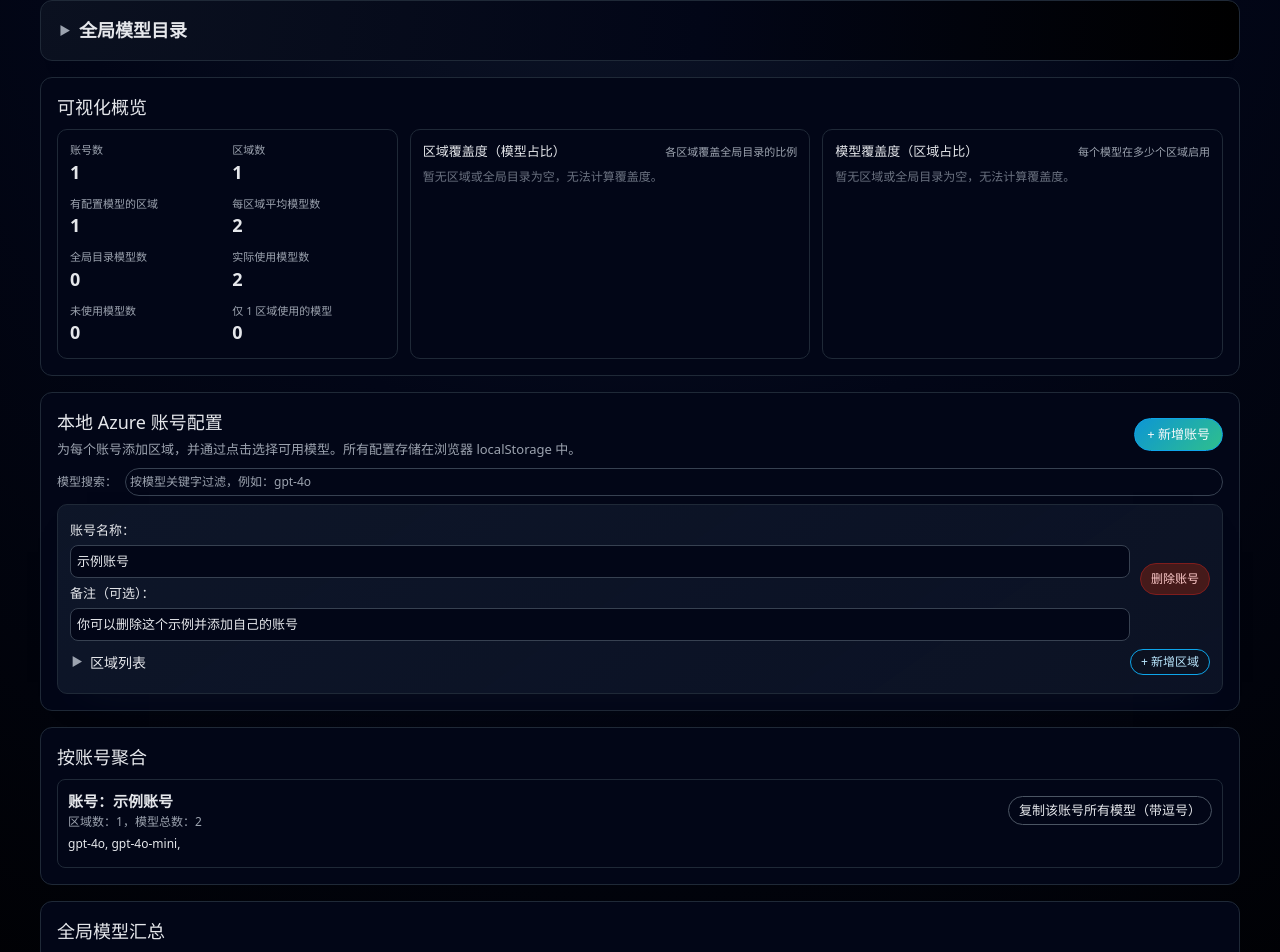
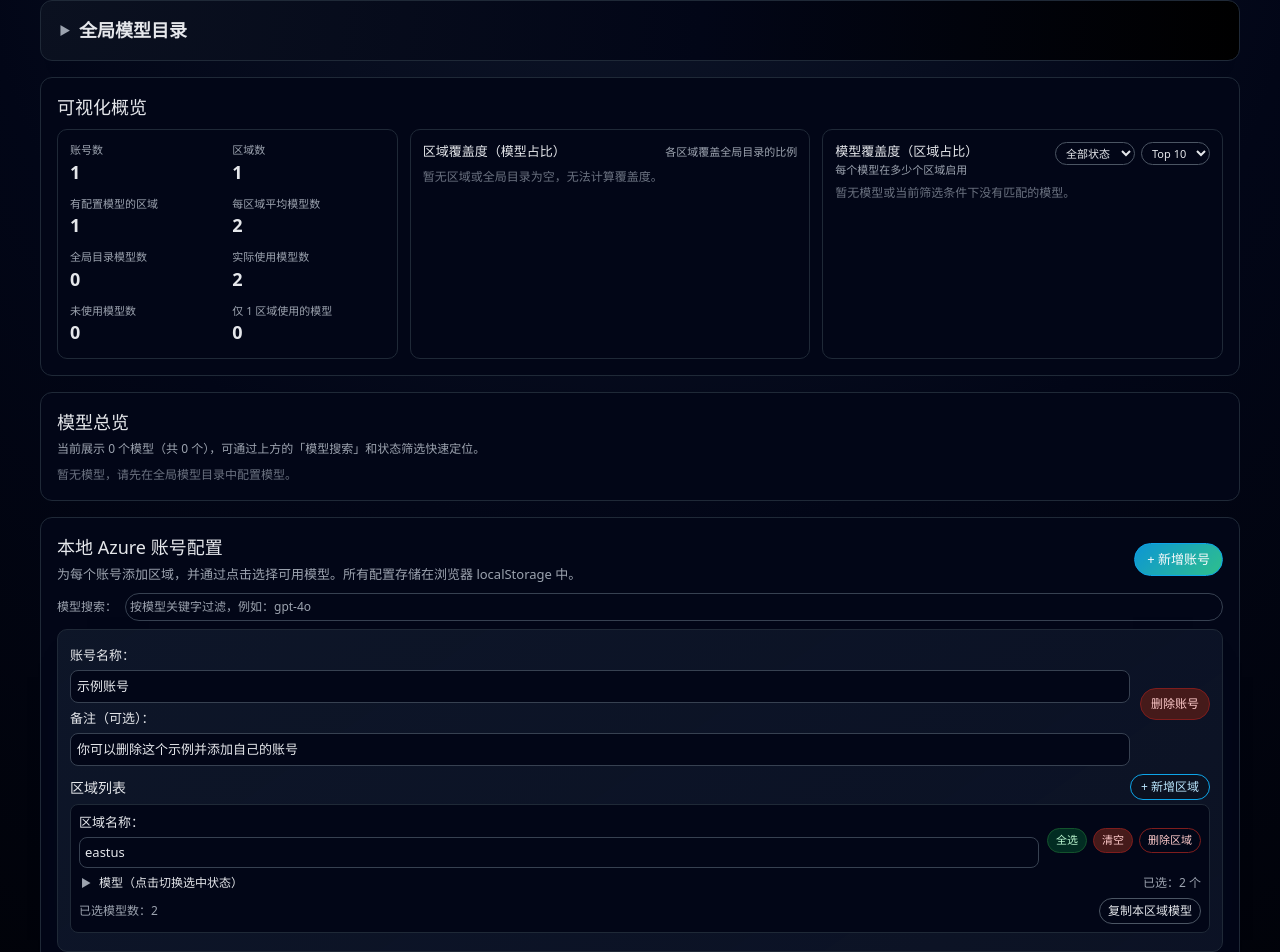
Before and after one commit to Zeta-ZhaoLi/ai-foundry-manager, a React (Vite) app: page / in a window 1280 px wide. Shown: the part 128-1080 px from the top of the page. Built offline with nearby package versions, Linux system fonts and the light colour scheme.

Commit message:
feat(ui): add model status overview and per-region collapsible pickers

```diff
--- a/src/components/AzureModelsDashboard.tsx
+++ b/src/components/AzureModelsDashboard.tsx
@@ -33,11 +33,17 @@
   const [lastCopiedLabel, setLastCopiedLabel] = useState<string | null>(null);
   const [modelFilter, setModelFilter] = useState<string>('');
   const [collapsedMaster, setCollapsedMaster] = useState<boolean>(true);
-  const [collapsedAccountRegions, setCollapsedAccountRegions] = useState<
+  const [collapsedRegionModels, setCollapsedRegionModels] = useState<
     Record<string, boolean>
   >({});
   const [collapsedSeries, setCollapsedSeries] = useState<Record<string, boolean>>(
     {},
+  );
+  const [statusFilter, setStatusFilter] = useState<
+    'all' | 'unused' | 'single' | 'multi'
+  >('all');
+  const [coverageViewMode, setCoverageViewMode] = useState<'top10' | 'all'>(
+    'top10',
   );
 
   const [masterText, setMasterText] = useState<string>(() => {
@@ -152,6 +158,45 @@
     if (modelCoverage.length === 0) return 0;
     return modelCoverage.filter((m) => m.count === 1).length;
   }, [modelCoverage]);
+
+  const modelStates = useMemo(
+    () =>
+      modelCoverage.map((item) => ({
+        ...item,
+        status:
+          item.count === 0
+            ? ('unused' as const)
+            : item.count === 1
+              ? ('single' as const)
+              : ('multi' as const),
+      })),
+    [modelCoverage],
+  );
+
+  const filteredModelStates = useMemo(() => {
+    const keyword = modelFilter.trim().toLowerCase();
+    return modelStates.filter((item) => {
+      if (statusFilter === 'unused' && item.status !== 'unused') {
+        return false;
+      }
+      if (statusFilter === 'single' && item.status !== 'single') {
+        return false;
+      }
+      if (statusFilter === 'multi' && item.status !== 'multi') {
+        return false;
+      }
+      if (!keyword) return true;
+      return item.model.toLowerCase().includes(keyword);
+    });
+  }, [modelFilter, modelStates, statusFilter]);
+
+  const modelCoverageFiltered = useMemo(
+    () =>
+      filteredModelStates
+        .map(({ model, count, pct }) => ({ model, count, pct }))
+        .sort((a, b) => b.pct - a.pct),
+    [filteredModelStates],
+  );
 
   const toggleSeriesCollapse = (series: string) => {
     setCollapsedSeries((prev) => ({
@@ -566,10 +611,11 @@
               style={{
                 display: 'flex',
                 justifyContent: 'space-between',
-                alignItems: 'center',
+                alignItems: 'flex-start',
                 marginBottom: 6,
               }}
             >
+              <div>
                 <div style={{ fontSize: 13, color: '#e5e7eb' }}>
                   模型覆盖度（区域占比）
                 </div>
@@ -577,9 +623,56 @@
                   每个模型在多少个区域启用
                 </div>
               </div>
-            {modelCoverage.length === 0 ? (
+              <div
+                style={{
+                  display: 'flex',
+                  alignItems: 'center',
+                  gap: 6,
+                  fontSize: 11,
+                  color: '#9ca3af',
+                }}
+              >
+                <select
+                  value={statusFilter}
+                  onChange={(e) =>
+                    setStatusFilter(e.target.value as typeof statusFilter)
+                  }
+                  style={{
+                    padding: '2px 6px',
+                    borderRadius: 999,
+                    border: '1px solid #4b5563',
+                    backgroundColor: '#020617',
+                    color: '#e5e7eb',
+                  }}
+                >
+                  <option value="all">全部状态</option>
+                  <option value="unused">未使用</option>
+                  <option value="single">仅 1 区域</option>
+                  <option value="multi">多区域</option>
+                </select>
+                <select
+                  value={coverageViewMode}
+                  onChange={(e) =>
+                    setCoverageViewMode(
+                      e.target.value as typeof coverageViewMode,
+                    )
+                  }
+                  style={{
+                    padding: '2px 6px',
+                    borderRadius: 999,
+                    border: '1px solid #4b5563',
+                    backgroundColor: '#020617',
+                    color: '#e5e7eb',
+                  }}
+                >
+                  <option value="top10">Top 10</option>
+                  <option value="all">全部</option>
+                </select>
+              </div>
+            </div>
+            {modelCoverageFiltered.length === 0 ? (
               <div style={{ fontSize: 12, color: '#6b7280' }}>
-                暂无区域或全局目录为空，无法计算覆盖度。
+                暂无模型或当前筛选条件下没有匹配的模型。
               </div>
             ) : (
               <div
@@ -587,11 +680,14 @@
                   display: 'flex',
                   flexDirection: 'column',
                   gap: 6,
-                  maxHeight: 200,
+                  maxHeight: 260,
                   overflowY: 'auto',
                 }}
               >
-                {modelCoverage.slice(0, 10).map((m) => (
+                {(coverageViewMode === 'top10'
+                  ? modelCoverageFiltered.slice(0, 10)
+                  : modelCoverageFiltered
+                ).map((m) => (
                   <div
                     key={m.model}
                     style={{
@@ -647,6 +743,129 @@
             )}
           </div>
         </div>
+      </section>
+
+      {/* 模型总览 */}
+      <section
+        style={{
+          padding: 16,
+          borderRadius: 12,
+          border: '1px solid #1f2937',
+          backgroundColor: '#020617',
+        }}
+      >
+        <h2 style={{ fontSize: 18, marginBottom: 4 }}>模型总览</h2>
+        <div
+          style={{
+            fontSize: 12,
+            color: '#9ca3af',
+            marginBottom: 8,
+          }}
+        >
+          当前展示 {filteredModelStates.length} 个模型（共 {modelStates.length}{' '}
+          个），可通过上方的「模型搜索」和状态筛选快速定位。
+        </div>
+        {modelStates.length === 0 ? (
+          <div style={{ fontSize: 12, color: '#6b7280' }}>
+            暂无模型，请先在全局模型目录中配置模型。
+          </div>
+        ) : filteredModelStates.length === 0 ? (
+          <div style={{ fontSize: 12, color: '#6b7280' }}>
+            当前筛选条件下没有匹配的模型，请调整搜索或状态筛选。
+          </div>
+        ) : (
+          <div
+            style={{
+              borderRadius: 10,
+              border: '1px solid #1f2937',
+              backgroundColor: '#020617',
+              maxHeight: 280,
+              overflowY: 'auto',
+            }}
+          >
+            <div
+              style={{
+                display: 'grid',
+                gridTemplateColumns: 'minmax(0, 2.5fr) 120px 130px 110px',
+                padding: '6px 10px',
+                borderBottom: '1px solid #1f2937',
+                fontSize: 12,
+                color: '#9ca3af',
+              }}
+            >
+              <div>模型 ID</div>
+              <div>状态</div>
+              <div>覆盖区域数</div>
+              <div>覆盖率</div>
+            </div>
+            {filteredModelStates.map((item) => {
+              let statusLabel = '';
+              let borderColor = '#4b5563';
+              let bgColor = '#020617';
+              let textColor = '#e5e7eb';
+              if (item.status === 'unused') {
+                statusLabel = '未使用';
+                borderColor = '#7f1d1d';
+                bgColor = '#451a1a';
+                textColor = '#fecaca';
+              } else if (item.status === 'single') {
+                statusLabel = '仅 1 区域';
+                borderColor = '#92400e';
+                bgColor = '#451a03';
+                textColor = '#fed7aa';
+              } else {
+                statusLabel = '多区域';
+                borderColor = '#14532d';
+                bgColor = '#022c22';
+                textColor = '#bbf7d0';
+              }
+              return (
+                <div
+                  key={item.model}
+                  style={{
+                    display: 'grid',
+                    gridTemplateColumns: 'minmax(0, 2.5fr) 120px 130px 110px',
+                    padding: '6px 10px',
+                    borderBottom: '1px solid #111827',
+                    fontSize: 12,
+                    color: '#e5e7eb',
+                    alignItems: 'center',
+                  }}
+                >
+                  <div
+                    style={{
+                      whiteSpace: 'nowrap',
+                      overflow: 'hidden',
+                      textOverflow: 'ellipsis',
+                    }}
+                    title={item.model}
+                  >
+                    {item.model}
+                  </div>
+                  <div>
+                    <span
+                      style={{
+                        display: 'inline-block',
+                        padding: '2px 8px',
+                        borderRadius: 999,
+                        border: `1px solid ${borderColor}`,
+                        backgroundColor: bgColor,
+                        color: textColor,
+                        fontSize: 11,
+                      }}
+                    >
+                      {statusLabel}
+                    </span>
+                  </div>
+                  <div>
+                    {item.count}/{totalRegions}
+                  </div>
+                  <div>{item.pct}%</div>
+                </div>
+              );
+            })}
+          </div>
+        )}
       </section>
 
       {/* 本地账号 & 区域配置 */}
@@ -831,40 +1050,9 @@
                     marginBottom: 4,
                   }}
                 >
-                  <button
-                    type="button"
-                    onClick={() =>
-                      setCollapsedAccountRegions((prev) => ({
-                        ...prev,
-                        [acct.id]: !prev[acct.id],
-                      }))
-                    }
-                    style={{
-                      display: 'flex',
-                      alignItems: 'center',
-                      gap: 6,
-                      padding: 0,
-                      border: 'none',
-                      background: 'transparent',
-                      color: '#e5e7eb',
-                      fontSize: 14,
-                      fontWeight: 500,
-                      cursor: 'pointer',
-                    }}
-                  >
-                    <span
-                      style={{
-                        display: 'inline-block',
-                        width: 14,
-                        textAlign: 'center',
-                        color: '#9ca3af',
-                        fontSize: 12,
-                      }}
-                    >
-                      {collapsedAccountRegions[acct.id] ?? true ? '▶' : '▼'}
-                    </span>
-                    <span>区域列表</span>
-                  </button>
+                  <div style={{ fontSize: 14, fontWeight: 500 }}>
+                    区域列表
+                  </div>
                   <button
                     onClick={() => addRegion(acct.id)}
                     style={{
@@ -880,8 +1068,6 @@
                     + 新增区域
                   </button>
                 </div>
-                {!(collapsedAccountRegions[acct.id] ?? true) && (
-                  <>
                 {acct.regions.length === 0 && (
                   <div style={{ fontSize: 12, color: '#6b7280' }}>
                     暂无区域，请点击“新增区域”开始配置。
@@ -896,10 +1082,10 @@
                   }}
                 >
                   {acct.regions.map((reg) => {
-                        const selectedSet = new Set(
-                          parseModels(reg.modelsText),
-                        );
+                    const selectedSet = new Set(parseModels(reg.modelsText));
                     const regionModels = Array.from(selectedSet).sort();
+                    const regionCollapsed =
+                      collapsedRegionModels[reg.id] ?? true;
                     return (
                       <div
                         key={reg.id}
@@ -939,11 +1125,7 @@
                               }}
                               value={reg.name}
                               onChange={(e) =>
-                                    updateRegionName(
-                                      acct.id,
-                                      reg.id,
-                                      e.target.value,
-                                    )
+                                updateRegionName(acct.id, reg.id, e.target.value)
                               }
                               placeholder="例如：eastus、swedencentral"
                             />
@@ -956,9 +1138,7 @@
                             }}
                           >
                             <button
-                                  onClick={() =>
-                                    selectAllForRegion(acct.id, reg.id)
-                                  }
+                              onClick={() => selectAllForRegion(acct.id, reg.id)}
                               style={{
                                 padding: '3px 8px',
                                 borderRadius: 999,
@@ -972,9 +1152,7 @@
                               全选
                             </button>
                             <button
-                                  onClick={() =>
-                                    clearRegionModels(acct.id, reg.id)
-                                  }
+                              onClick={() => clearRegionModels(acct.id, reg.id)}
                               style={{
                                 padding: '3px 8px',
                                 borderRadius: 999,
@@ -1006,13 +1184,56 @@
 
                         <div
                           style={{
+                            display: 'flex',
+                            alignItems: 'center',
+                            justifyContent: 'space-between',
                             fontSize: 12,
                             color: '#9ca3af',
-                                marginBottom: 4,
+                            marginBottom: regionCollapsed ? 4 : 2,
                           }}
                         >
-                              模型（点击切换选中状态）：
+                          <button
+                            type="button"
+                            onClick={() =>
+                              setCollapsedRegionModels((prev) => ({
+                                ...prev,
+                                [reg.id]: !regionCollapsed,
+                              }))
+                            }
+                            style={{
+                              display: 'flex',
+                              alignItems: 'center',
+                              gap: 6,
+                              padding: 0,
+                              border: 'none',
+                              background: 'transparent',
+                              color: '#e5e7eb',
+                              fontSize: 12,
+                              cursor: 'pointer',
+                            }}
+                          >
+                            <span
+                              style={{
+                                display: 'inline-block',
+                                width: 14,
+                                textAlign: 'center',
+                                color: '#9ca3af',
+                                fontSize: 11,
+                              }}
+                            >
+                              {regionCollapsed ? '▶' : '▼'}
+                            </span>
+                            <span>模型（点击切换选中状态）</span>
+                          </button>
+                          {regionModels.length > 0 && (
+                            <span>
+                              已选：{regionModels.length} 个
+                            </span>
+                          )}
                         </div>
+
+                        {!regionCollapsed && (
+                          <>
                             {masterModels.length === 0 ? (
                               <div
                                 style={{
@@ -1078,6 +1299,8 @@
                                 })}
                               </div>
                             )}
+                          </>
+                        )}
 
                         {regionModels.length > 0 && (
                           <div
@@ -1119,8 +1342,6 @@
                     );
                   })}
                 </div>
-                  </>
-                )}
               </div>
             </div>
           ))}
```
Lines whose indentation alone changed are shown as unchanged.
